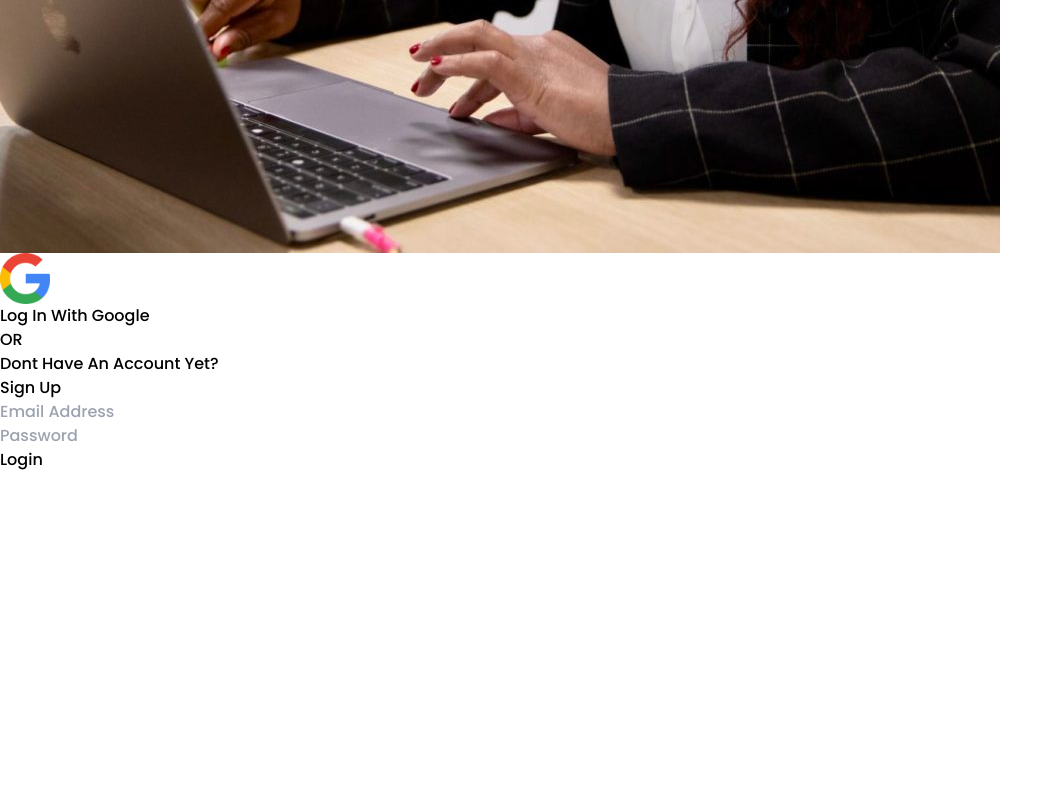
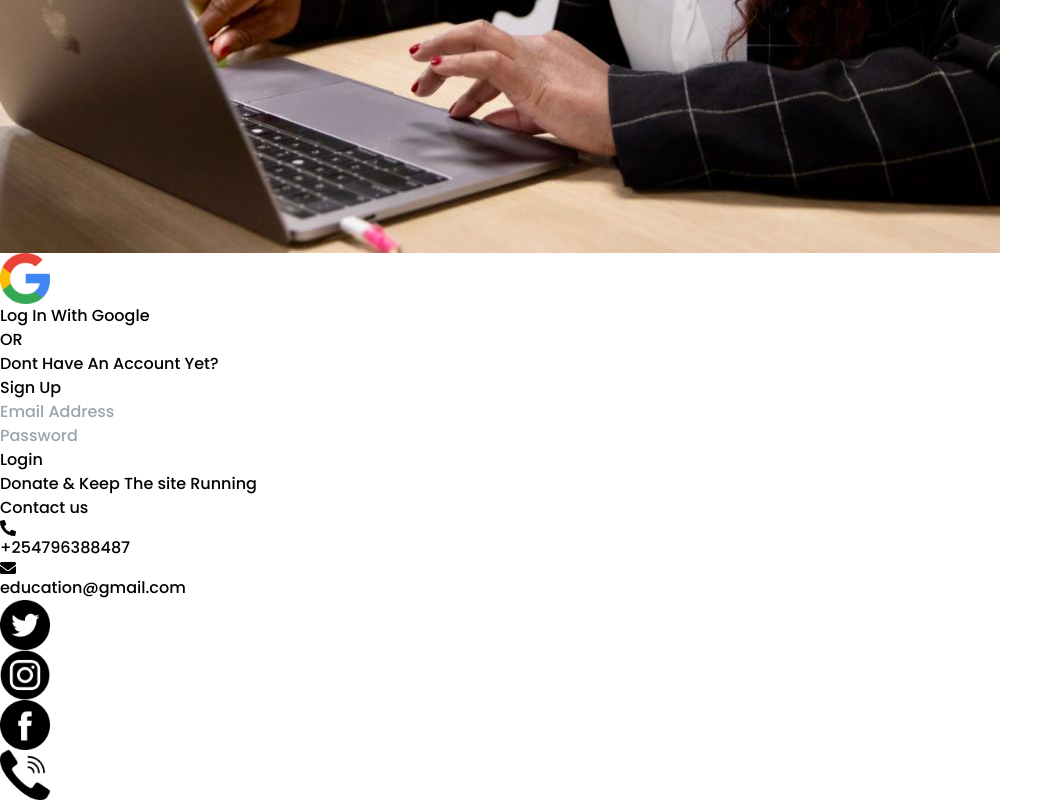
Before and after one commit to JoyceMideva/Academic-booster, a React (Vite) app: page /login in a window 1280 px wide. Shown: the part 963-1763 px from the top of the page, without its empty margins (0-1063 px from the left). Before the commit the page ends 1435 px from the top, so only its background shows below. Built offline with nearby package versions, Linux system fonts and the light colour scheme; a web font is replaced by a local one.

Commit message:
put a footer

```diff
--- a/src/pages/About.jsx
+++ b/src/pages/About.jsx
@@ -1,10 +1,12 @@
 import Aboutus from "../components/Aboutus";
+import Footer from "../components/Footer";
 import Nav from "../components/Nav";
 function About(){
     return(
         <div>
             <Nav/>
             <Aboutus/>
+            <Footer/>
         </div>
     )
 }
--- a/src/pages/Login.jsx
+++ b/src/pages/Login.jsx
@@ -1,4 +1,5 @@
 import Details from "../components/Details";
+import Footer from "../components/Footer";
 import Nav from "../components/Nav";
 
 function Login() {
@@ -6,6 +7,7 @@ function Login() {
     <div>
         <Nav/>
       <Details />
+      <Footer/>
     </div>
   );
 }
--- a/src/pages/Signup.jsx
+++ b/src/pages/Signup.jsx
@@ -1,3 +1,4 @@
+import Footer from "../components/Footer";
 import Nav from "../components/Nav";
 import Sign from "../components/Sign";
 
@@ -6,6 +7,7 @@ function Signup() {
     <div>
       <Nav />
       <Sign/>
+      <Footer/>
     </div>
   );
 }
```
